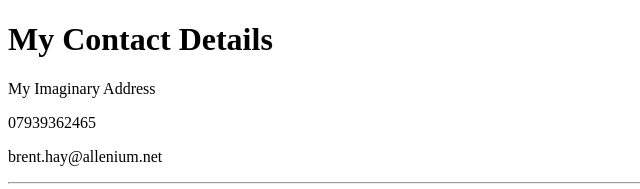
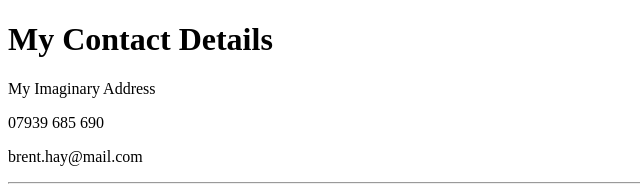
Before and after one commit to Biz2k20/CV, a plain HTML site: page contactme.html in a window 1280 px wide. Shown: the top 189 px of the page, 0-640 px from the left. Drawn offline with Linux system fonts and the light colour scheme.

Commit message:
Add files via upload

```diff
--- a/contactme.html
+++ b/contactme.html
@@ -9,10 +9,10 @@
 <body>
   <h1>My Contact Details</h1>
   <p>My Imaginary Address</p>
-  <p>07939362465</p>
-  <p>brent.hay@allenium.net</p>
+  <p>07939 685 690</p>
+  <p>brent.hay@mail.com</p>
   <hr>
-  <form action="mailto:brent.hay@allenium.net" method="post" enctype="text/plain">
+  <form action="mailto:brent.hay@mail.com" method="post" enctype="text/plain">
     <label>Your Name:</label>
     <input type="text" name="yourName" value=""><br>
     <label>Your Email:</label>
```
Also changed, not shown: index.html (+1 -1 lines).
